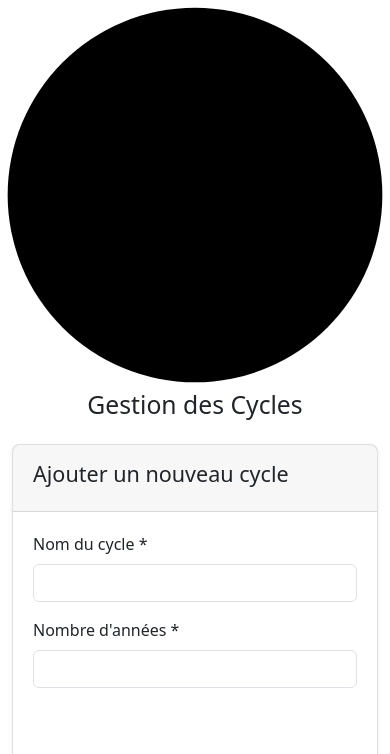
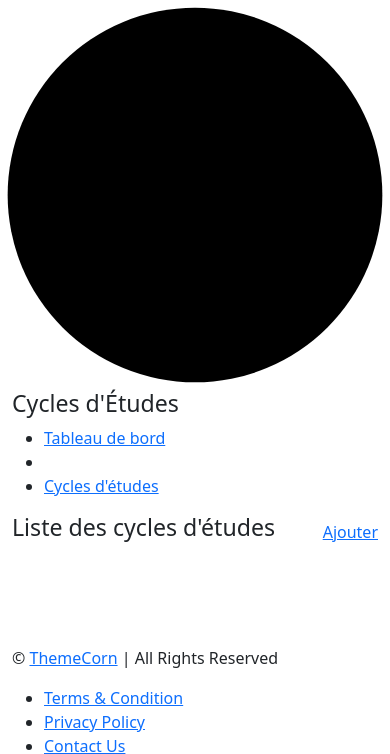
Before and after one commit to TheOnlyOneToBe/edupath, a PHP site: page /user/list/cycles.php in a window 390 px wide. Shown: the top 754 px of the page. Run offline with PHP 8.4, Linux system fonts and the light colour scheme; data that the repository does not hold is empty; some libraries are stand-ins or nearby versions; grey boxes are pictures that could not be loaded.

Commit message:
refactor(cycles): update file paths and improve UI/UX for cycle management
Updated file paths to ensure consistency across the application. Enhanced the UI/UX for cycle management pages, including the addition of a new detailed view page (`view_cycle.php`). Improved form validation and error handling in the edit cycle functionality. Removed the old `view_cycles.php` file as it was replaced by the new detailed view page.

```diff
--- a/user/delete/delete_cycle.php
+++ b/user/delete/delete_cycle.php
@@ -17,5 +17,5 @@ if ($id_cycle) {
     }
 }
 
-header('Location: cycles.php');
+header('Location: ../../list/cycles.php');
 exit();
--- a/user/list/cycles.php
+++ b/user/list/cycles.php
@@ -4,31 +4,18 @@ require_once '../../config/database.php';
 
 $success = $error = '';
 
-// Traitement du formulaire d'ajout
-if ($_SERVER["REQUEST_METHOD"] == "POST") {
-    $nom = $_POST['nom'] ?? '';
-    $nbre_annee = $_POST['nbre_annee'] ?? '';
-
-    if (!empty($nom) && !empty($nbre_annee)) {
-        try {
-            $sql = "INSERT INTO Cycle (nom, nbre_annee) VALUES (:nom, :nbre_annee)";
-            $stmt = $conn->prepare($sql);
-            $stmt->execute([
-                ':nom' => $nom,
-                ':nbre_annee' => $nbre_annee
-            ]);
-            $success = "Le cycle a été ajouté avec succès!";
-        } catch(PDOException $e) {
-            $error = "Une erreur est survenue lors de l'ajout du cycle.";
-        }
-    } else {
-        $error = "Tous les champs sont requis.";
-    }
+// Récupérer le message de succès de la session
+if (isset($_SESSION['success'])) {
+  $success = $_SESSION['success'];
+  unset($_SESSION['success']);
 }
 
 // Récupération des cycles existants
 try {
-    $sql = "SELECT * FROM Cycle ORDER BY id_cycle DESC";
+  $sql = "SELECT c.*,
+          (SELECT COUNT(DISTINCT id_filiere) FROM Avoir WHERE id_cycle = c.id_cycle) as nb_filieres
+          FROM Cycle c
+          ORDER BY c.nom";
   $stmt = $conn->query($sql);
   $cycles = $stmt->fetchAll(PDO::FETCH_ASSOC);
 } catch(PDOException $e) {
@@ -37,23 +24,64 @@ try {
 ?>
 
 <!DOCTYPE html>
-<html class="no-js" lang="fr">
+<html class="no-js" lang="ZXX">
+<meta http-equiv="content-type" content="text/html;charset=utf-8" />
+
 <head>
+  <!-- Meta Tags -->
   <meta charset="UTF-8" />
   <meta http-equiv="X-UA-Compatible" content="IE=edge" />
-    <meta name="viewport" content="width=device-width, initial-scale=1, shrink-to-fit=no" />
-    <title>Gestion des Cycles - EduPath</title>
+  <meta
+    name="viewport"
+    content="width=device-width, initial-scale=1, shrink-to-fit=no" />
+  <meta name="robots" content="all" />
+  <meta
+    name="keywords"
+    content="online learning, education, e-learning, courses, tutorials, educational resources, skill development, career enhancement" />
+
+  <!-- Favicon -->
+  <link rel="icon" type="image/x-icon" href="../../assets/images/favicon.svg" />
+
+  <!-- Site Title -->
+  <title>Gestion des Cycles | EduPath</title>
   <?php include_once '../edit/css.php'; ?>
+  <link rel="stylesheet" href="style.css">
 </head>
-<body>
+
+<body class="ep-magic-cursor">
   <?php include_once '../magic.php'; ?>
 
-    <section class="section-gap">
+  <!-- End Header Area -->
+  <div id="smooth-wrapper">
+    <div id="smooth-content">
+      <main>
+
           <div class="container">
-            <div class="row mb-5 align-content-center">
-                <div class="col-12">
-                    <h2 class="text-center mb-4">Gestion des Cycles</h2>
+            <div class="row justify-content-center">
+              <div class="col-lg-6 col-md-6 col-12">
+                <div class="ep-breadcrumbs__content">
+                  <h3 class="ep-breadcrumbs__title">Cycles d'Études</h3>
+                  <ul class="ep-breadcrumbs__menu">
+                    <li>
+                      <a href="../dashboard.php">Tableau de bord</a>
+                    </li>
+                    <li>
+                      <i class="fi-bs-angle-right"></i>
+                    </li>
+                    <li class="active">
+                      <a href="#">Cycles d'études</a>
+                    </li>
+                  </ul>
+                </div>
+              </div>
+            </div>
+          </div>
+        </div>
+        <!-- End Breadcrumbs Area -->
 
+        <!-- Start Event Area -->
+        <section class="ep-blog section-gap position-relative pd-top-90">
+          <div class="container ep-container">
             <?php if ($success): ?>
               <div class="alert alert-success"><?php echo $success; ?></div>
             <?php endif; ?>
@@ -62,68 +90,65 @@ try {
               <div class="alert alert-danger"><?php echo $error; ?></div>
             <?php endif; ?>
 
-                    <!-- Formulaire d'ajout -->
-                    <div class="card mb-4">
-                        <div class="card-header">
-                            <h4>Ajouter un nouveau cycle</h4>
-                        </div>
-                        <div class="card-body">
-                            <form method="POST" action="">
-                                <div class="mb-3">
-                                    <label for="nom" class="form-label">Nom du cycle *</label>
-                                    <input type="text" class="form-control" id="nom" name="nom" required>
-                                </div>
-                                <div class="mb-3">
-                                    <label for="nbre_annee" class="form-label">Nombre d'années *</label>
-                                    <input type="text" class="form-control" id="nbre_annee" name="nbre_annee" required>
-                                </div>
-                                <button type="submit" class="btn btn-primary">Ajouter</button>
-                            </form>
+            <div class="row mb-4">
+              <div class="col-12 d-flex justify-content-between align-items-center">
+                <h3 class="ep-section__title">Liste des cycles d'études</h3>
+                <a href="../add/add_cycle.php" class="ep-btn">
+                  <i class="fi fi-rs-plus"></i> Ajouter
+                </a>
               </div>
             </div>
 
-                    <!-- Liste des cycles -->
-                    <div class="card">
-                        <div class="card-header">
-                            <h4>Liste des cycles</h4>
+            <div class="row">
+              <?php foreach ($cycles as $cycle): ?>
+                <!-- Single Event Card -->
+                <div class="col-lg-6 col-xl-4 col-md-6 col-12 mb-4">
+                  <div class="ep-blog__card wow fadeInUp" data-wow-delay=".3s" data-wow-duration="1s">
+                    <a href="../view/view_cycle.php?id=<?php echo $cycle['id_cycle']; ?>" class="ep-blog__img">
+                    </a>
+                    <div class="ep-blog__info">
+                      <div class="ep-blog__date ep1-bg">
+                        <?php echo $cycle['nbre_annee']; ?> <br />
+                        an(s)
                       </div>
-                        <div class="card-body">
-                            <div class="table-responsive">
-                                <table class="table table-striped">
-                                    <thead>
-                                        <tr>
-                                            <th>ID</th>
-                                            <th>Nom</th>
-                                            <th>Nombre d'années</th>
-                                            <th>Actions</th>
-                                        </tr>
-                                    </thead>
-                                    <tbody>
-                                        <?php foreach ($cycles as $cycle): ?>
-                                        <tr>
-                                            <td><?php echo htmlspecialchars($cycle['id_cycle']); ?></td>
-                                            <td><?php echo htmlspecialchars($cycle['nom']); ?></td>
-                                            <td><?php echo htmlspecialchars($cycle['nbre_annee']); ?></td>
-                                            <td>
-                                                <a href="edit_cycle.php?id=<?php echo $cycle['id_cycle']; ?>" class="btn btn-sm btn-primary">
-                                                    <i class="fas fa-edit"></i>
+                      <div class="ep-blog__location">
+                        <i class="fi fi-rs-graduation-cap"></i>
+                        <span><?php echo $cycle['nb_filieres']; ?> filière(s)</span>
+                      </div>
+                      <div class="ep-blog__content">
+                        <a href="../view/view_cycle.php?id=<?php echo $cycle['id_cycle']; ?>" class="ep-blog__title">
+                          <h5><?php echo htmlspecialchars($cycle['nom']); ?></h5>
                         </a>
-                                                <a href="delete_cycle.php?id=<?php echo $cycle['id_cycle']; ?>" class="btn btn-sm btn-danger" onclick="return confirm('Êtes-vous sûr de vouloir supprimer ce cycle ?');">
-                                                    <i class="fas fa-trash"></i>
+                        <p class="ep-blog__text">
+                          Cycle d'études de <?php echo htmlspecialchars($cycle['nbre_annee']); ?> année(s) avec
+                          <?php echo $cycle['nb_filieres']; ?> filière(s) associée(s).
+                        </p>
+                        <div class="ep-blog__btn d-flex justify-content-between">
+                          <a href="../view/view_cycle.php?id=<?php echo $cycle['id_cycle']; ?>">
+                            Détails <i class="fi fi-rs-arrow-small-right"></i>
                           </a>
-                                            </td>
-                                        </tr>
-                                        <?php endforeach; ?>
-                                    </tbody>
-                                </table>
+                          <div>
+                            <a href="../edit/edit_cycle.php?id=<?php echo $cycle['id_cycle']; ?>"
+                               class="text-primary me-2">
+                              <i class="icofont-edit"></i>
+                            </a>
+                            <a href="../delete/delete_cycle.php?id=<?php echo $cycle['id_cycle']; ?>"
+                               class="text-danger"
+                               onclick="return confirm('Êtes-vous sûr de vouloir supprimer ce cycle ?');">
+                              <i class="icofont-trash"></i>
+                            </a>
                           </div>
                         </div>
                       </div>
                     </div>
                   </div>
                 </div>
+              <?php endforeach; ?>
+            </div>
+          </div>
         </section>
-
+        <!-- End Event Area -->
+      </main>
       <?php include_once '../include/footer.php'; ?>
     </div>
   </div>
```
Also changed, not shown: user/edit/edit_cycle.php (+47 -27 lines), user/view/view_cycle.php (added, +250 -0 lines), user/view/view_cycles.php (deleted, +0 -17 lines). Lines whose indentation alone changed are shown as unchanged.
